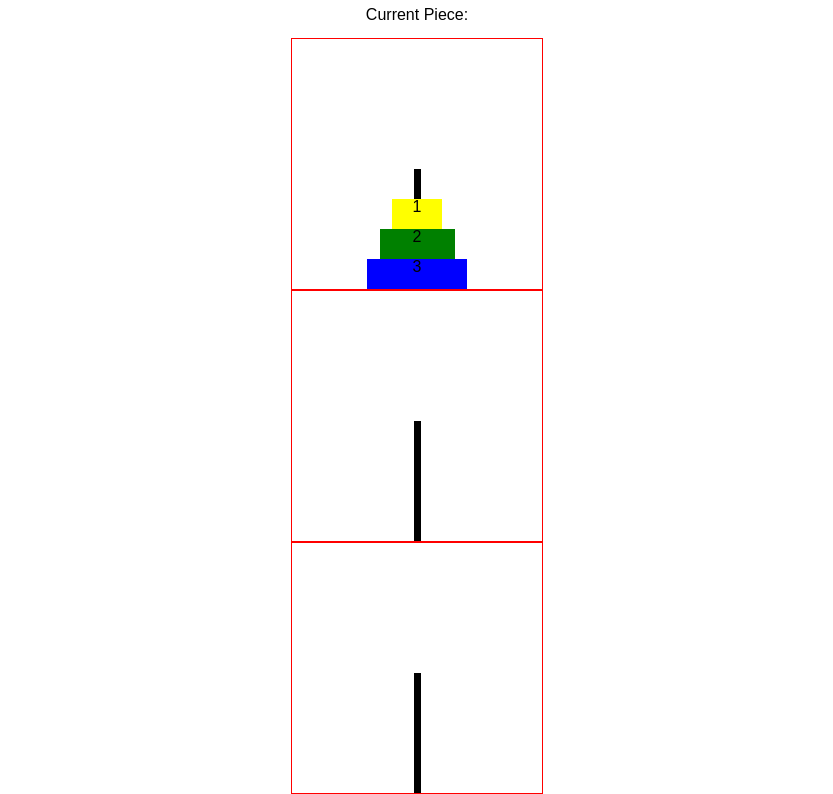
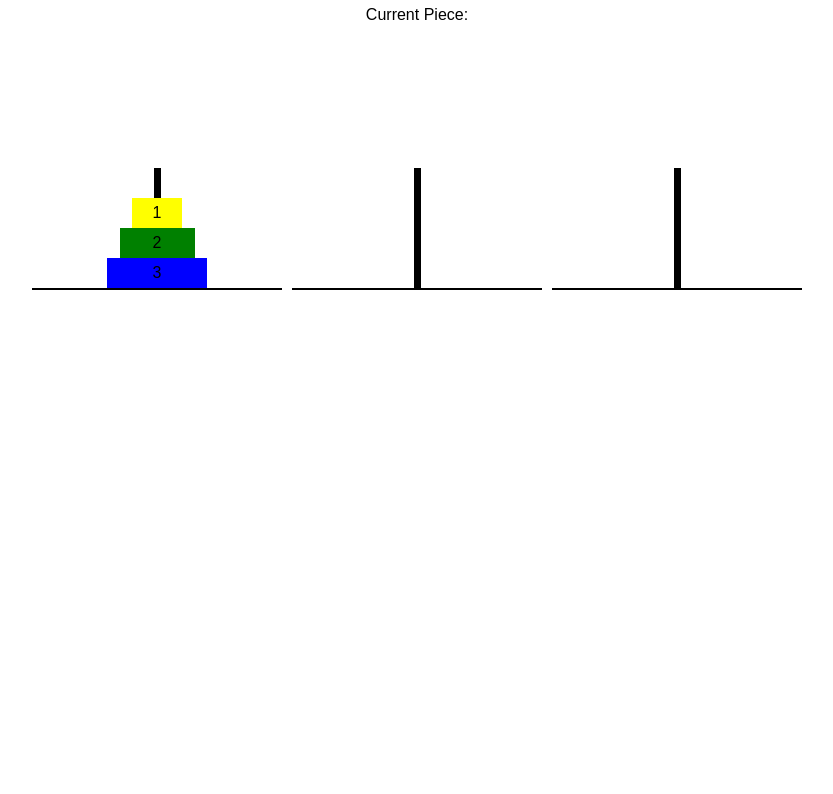
Before and after one commit to Kenzie-Academy-Brasil-Developers/entrega-torre-de-hanoi-sprint-5-lsmescolotto, a plain HTML site: page index.html in a window 1280 px wide. Both pictures are taken after a click on the button "Start". Shown: the part 78-872 px from the top of the page, without its empty margins (223-1056 px from the left). After the commit the page ends 800 px from the top, so only its background shows below. Drawn offline with Linux system fonts and the light colour scheme; a web font is replaced by a local one.

Commit message:
Alinhando texto nos discos, base para as torres, div contendo as torres.

```diff
--- a/script.js
+++ b/script.js
@@ -19,14 +19,17 @@ function difficulty() {
 function createTower(size) {
     const page = document.querySelector('main')
     const current = document.getElementById('current')
+    const gameDiv = document.createElement('div')
     current.style = 'display: flex;'
+    gameDiv.id = 'towers'
+    page.appendChild(gameDiv)
 
     tower1.id = 'tower1'
     tower2.id = 'tower2'
     tower3.id = 'tower3'
-    page.appendChild(tower1)
-    page.appendChild(tower2)
-    page.appendChild(tower3)
+    gameDiv.appendChild(tower1)
+    gameDiv.appendChild(tower2)
+    gameDiv.appendChild(tower3)
 
     const colors = ['blue', 'green', 'yellow', 'violet', 'red', 'purple', 'gray']
 
@@ -34,6 +37,7 @@ function createTower(size) {
         let disc = document.createElement('div')
         disc.innerText = (size - i) + 1
         disc.id = `disc${i}`
+        disc.classList = 'disc'
         disc.style = `width: ${50 + 25*(size-i)}px; height: 30px; background-color: ${colors[i-1]};`
         tower1.appendChild(disc)
     }
--- a/style.css
+++ b/style.css
@@ -1,6 +1,7 @@
 body {
     margin: 0 auto;
     font-family: sans-serif;
+    width: 900px;
 }
 
 header h1 {
@@ -38,12 +39,17 @@ main{
     align-items: center;
 }
 
+#towers {
+    display: flex;
+}
+
 #tower1, #tower2, #tower3{
     display: flex;
     flex-direction: column-reverse;
     justify-content: flex-start;
     align-items: center;
-    border: 1px solid red;
+    border-bottom: 2px solid black;
+    margin: 0 5px;
     width: 250px;
     height: 250px;
 }
@@ -75,3 +81,9 @@ main{
     position: absolute;
     z-index: -1;
 }
+
+.disc {
+    display: flex;
+    justify-content: center;
+    align-items: center;
+}
```
